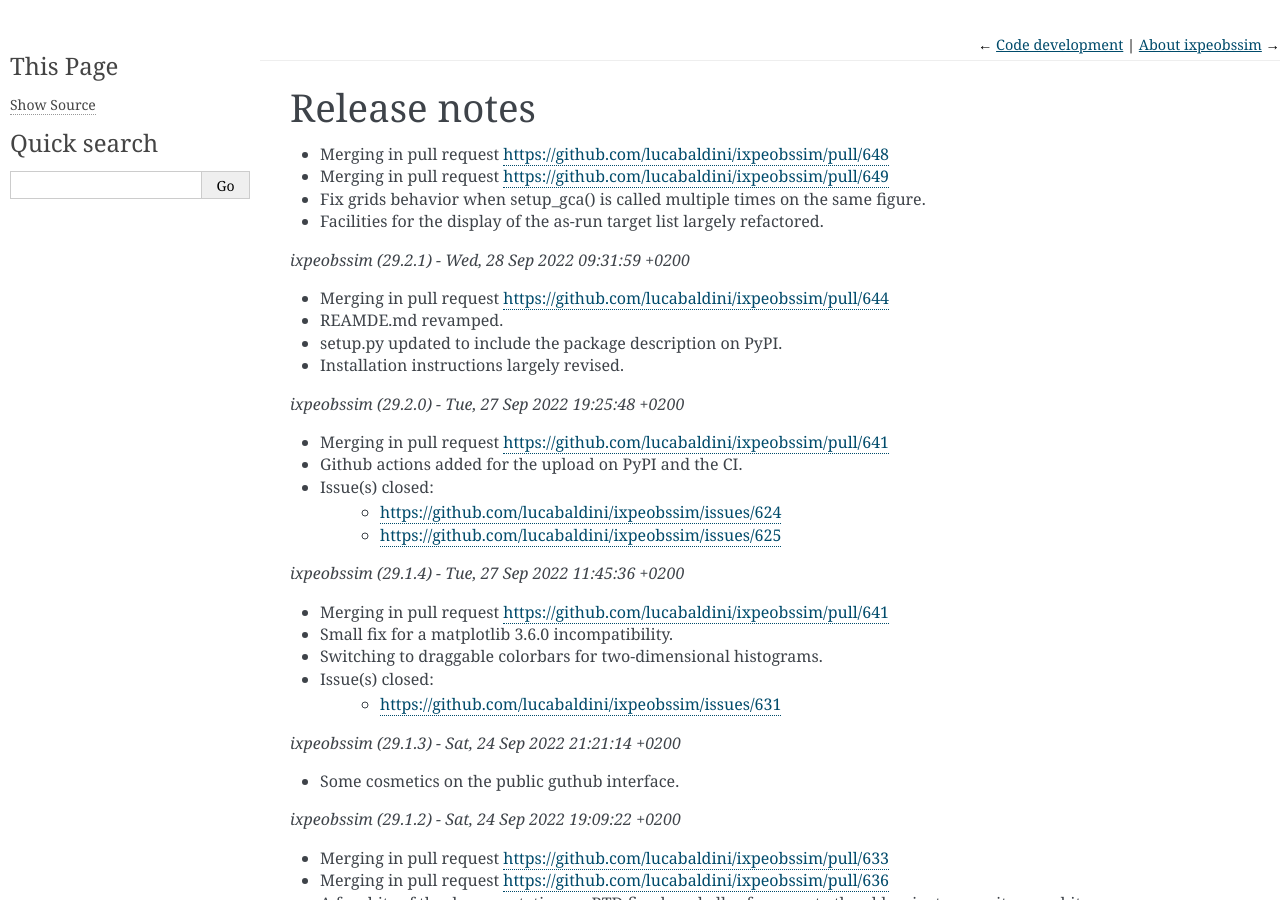
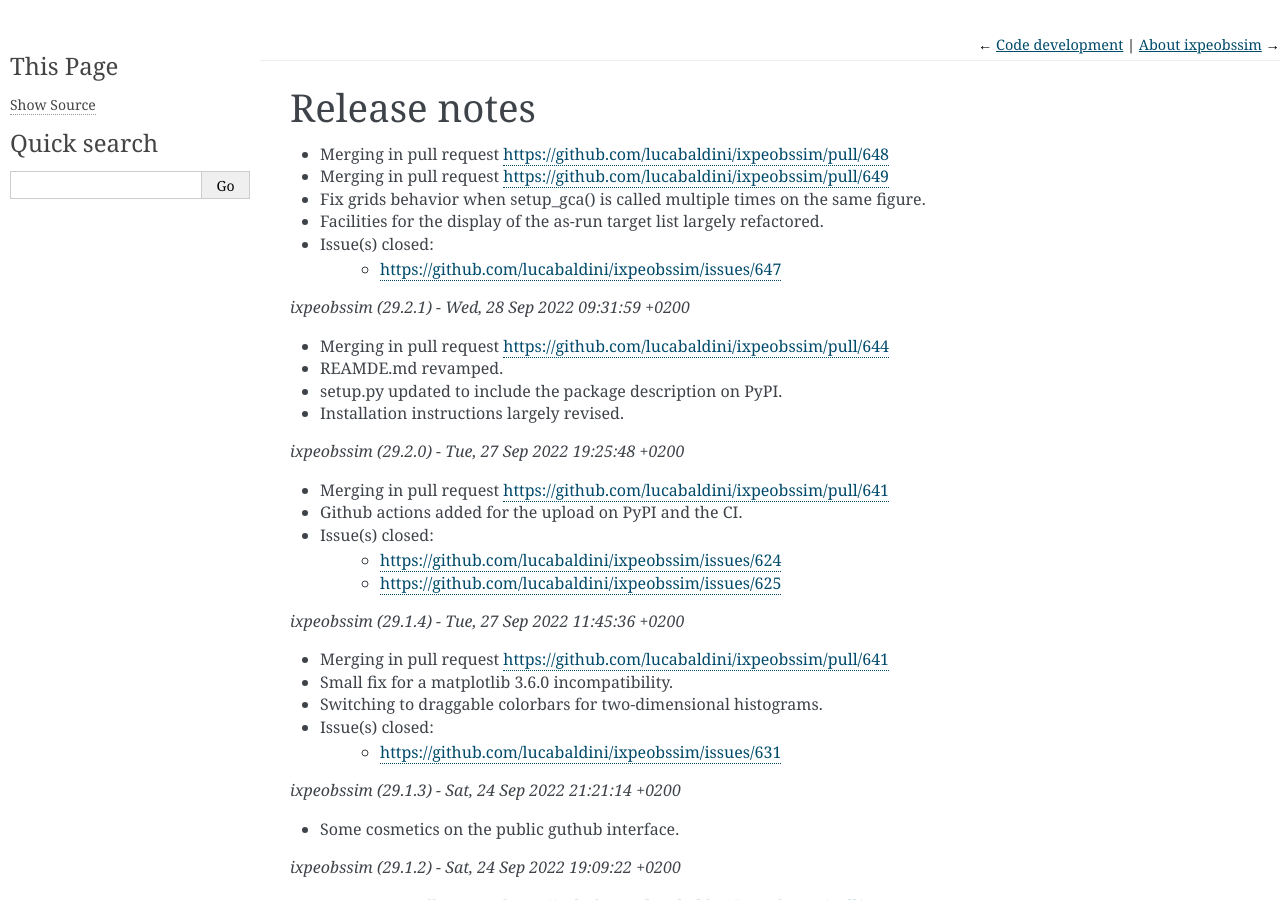
Before and after one commit to lucabaldini/ixpeobssim, a Sphinx documentation site: the page built from docs/release_notes.rst, in a window 1280 px wide and 900 px high. Built offline with Sphinx 7.4.7, drawn with Linux system fonts in a browser that asks for light colours; formulas are drawn with MathJax 3.

Commit message:
Updated release notes

```diff
--- a/docs/release_notes.rst
+++ b/docs/release_notes.rst
@@ -7,6 +7,8 @@
 * Merging in pull request https://github.com/lucabaldini/ixpeobssim/pull/649
 * Fix grids behavior when setup_gca() is called multiple times on the same figure.
 * Facilities for the display of the as-run target list largely refactored.
+* Issue(s) closed:
+      * https://github.com/lucabaldini/ixpeobssim/issues/647
 
 
 *ixpeobssim (29.2.1) - Wed, 28 Sep 2022 09:31:59 +0200*
```
